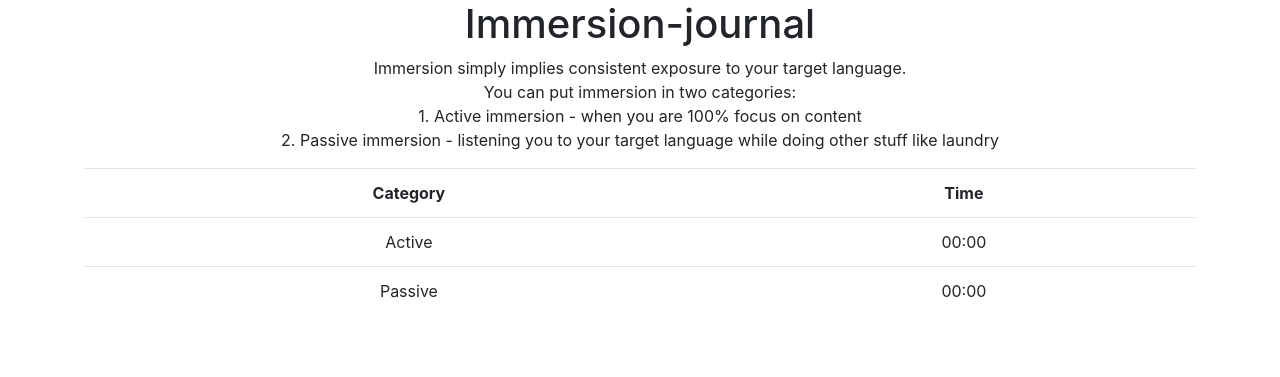
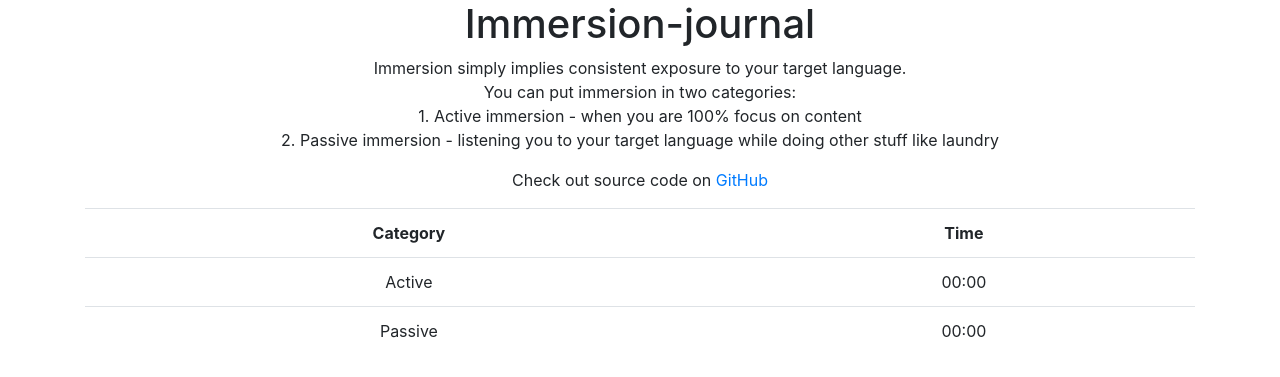
Before and after one commit to ka-rl/immersion-journal, a Django app: page / in a window 1280 px wide. Shown: the part 56-433 px from the top of the page. Run offline with Django 3.2, Linux system fonts and the light colour scheme; data that the repository does not hold is empty; some libraries are stand-ins or nearby versions.

Commit message:
add github link to home page

```diff
--- a/journal/templates/journal/home.html
+++ b/journal/templates/journal/home.html
@@ -4,6 +4,7 @@
     <p>Immersion simply implies consistent exposure to your target language.<br>You can put immersion in two categories:<br>
         1. Active immersion - when you are 100% focus on content <br>
         2. Passive immersion - listening you to your target language while doing other stuff like laundry </p>
+    <p>Check out source code on <a href="https://github.com/ka-rl/immersion-journal">GitHub</a></p>
     <table id="id_journal_table" class="table">
         <tr>
             <th>Category</th>
```
